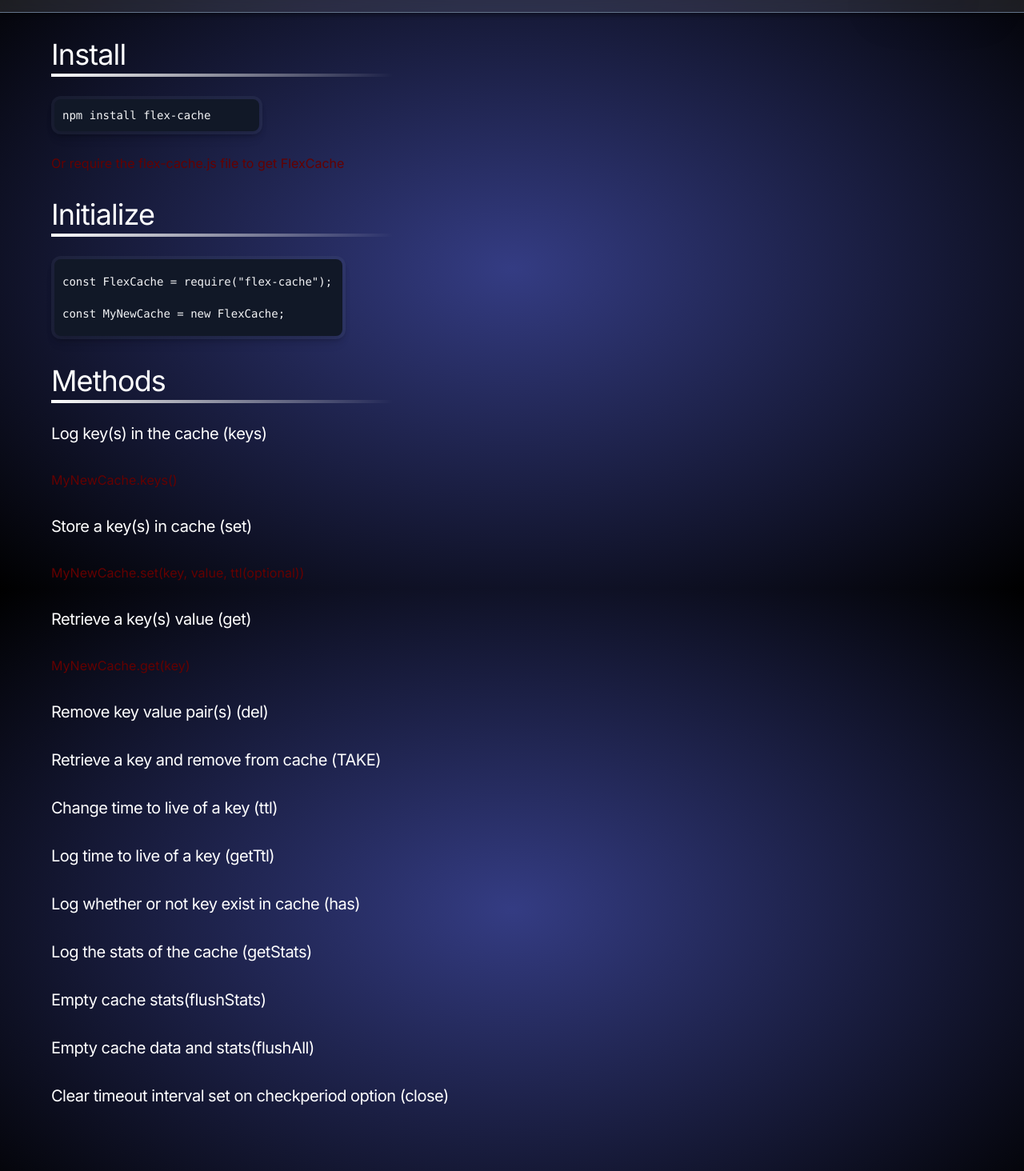
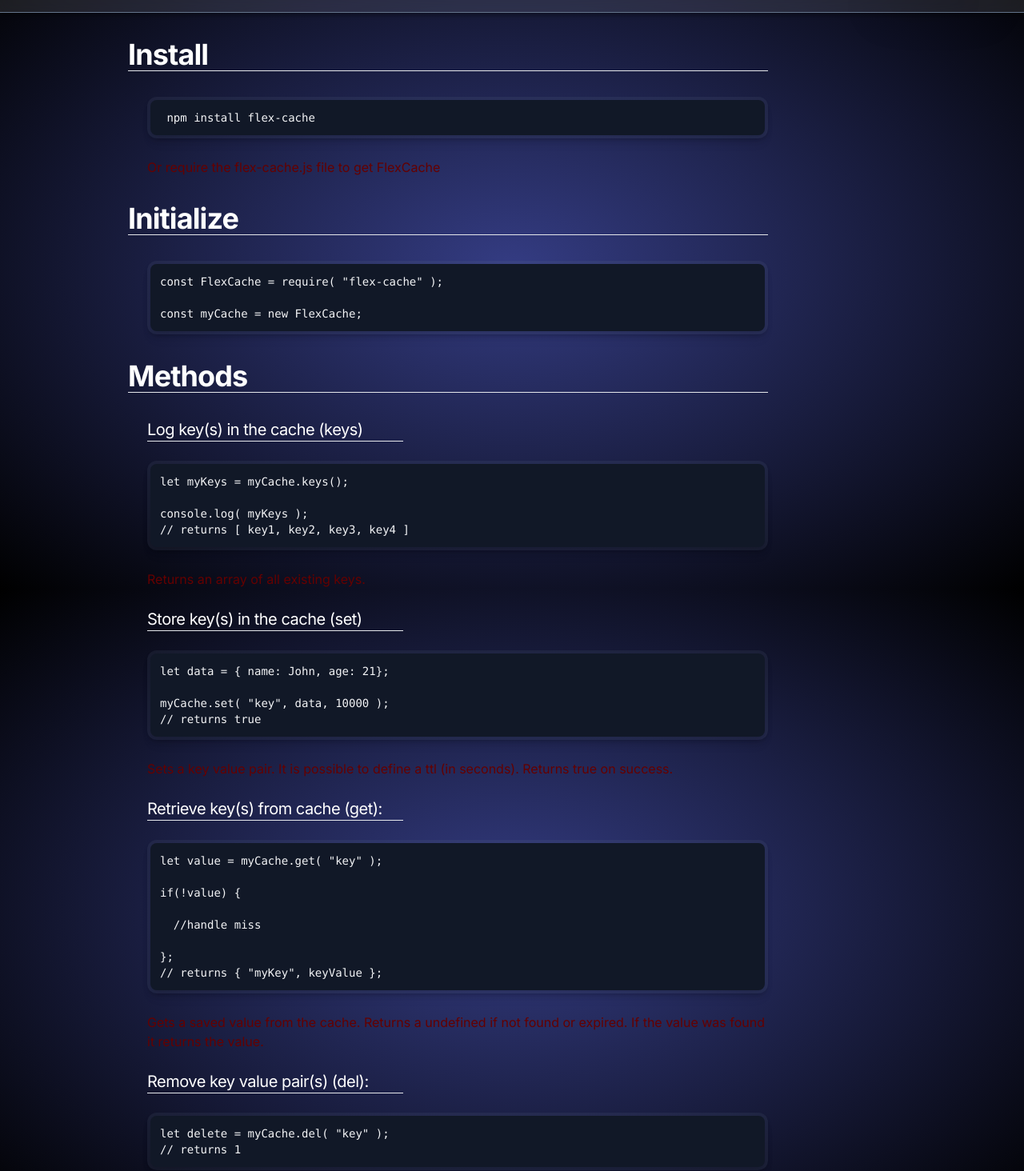
Before and after one commit to oslabs-beta/flexcache, a Next.js app in the folder my-app/: page /docs in a window 1280 px wide. Shown: the part 64-1528 px from the top of the page at 80% size. Built offline with nearby package versions, Linux system fonts and the light colour scheme.

Commit message:
docfinished needs review from team for approval

```diff
--- a/my-app/src/app/(pages)/docs/page.tsx
+++ b/my-app/src/app/(pages)/docs/page.tsx
@@ -2,65 +2,311 @@ import React from "react";
 
 export default function Page() {
 	return (
-		<div className="pl-16">
-			<p className="my-8 text-6xl tracking-tight text-white sm:text-4xl">
+		<div style={{paddingLeft: "10rem", maxWidth: "60rem", width: "auto"}}>
+			<h2 className="my-8 font-bold tracking-tight text-white sm:text-4xl">
 				Install
-				<div className="absolute mt-1 w-1/3 h-1 bg-gradient-to-r from-white to-transparent"></div>
-			</p>
-				<div className="p-1 bg-slate-500/[.12] rounded-xl shadow-md" style={{ width: "16.5rem" }}>
-          <div className="bg-gray-900 h-10 w-64 rounded-lg shadow-lg relative">
-            <pre className="text-gray-100 text-sm" style={{
-              fontFamily: "Menlo, monospace",
-              position: "relative",
-              top: "50%",
-              transform: "translateY(-50%)",
-              left: "10px"
-            }}>
-              npm install flex-cache
+				<hr style={{width: "auto"}}/>
+			</h2>
+			<div className="ml-6">
+				<div className="p-1 bg-slate-500/[.12] rounded-xl shadow-md" style={{ width: "auto"}}>
+  				<div className="bg-gray-900 rounded-lg shadow-lg relative">
+        		<pre className="text-gray-100 text-sm p-3"> npm install flex-cache </pre>
+    			</div>
+	    	</div>
+					<br />
+					<p>Or require the flex-cache.js file to get FlexCache</p>
+				</div>
+			<h2 className="my-8 font-bold tracking-tight text-white sm:text-4xl">
+				Initialize
+				<hr style={{width: "auto"}}/>
+			</h2>
+			<div className="ml-6">
+				<div className="p-1 bg-slate-500/[.12] rounded-xl shadow-md" style={{ width: "auto"}}>
+  				<div className="bg-gray-900 rounded-lg shadow-lg relative">
+        		<pre className="text-gray-100 text-sm p-3">
+						const FlexCache = require( "flex-cache" );
+						<br />
+						<br />
+						const myCache = new FlexCache;
+						</pre>
+    			</div>
+    		</div>
+			</div>
+			<h2 className="my-8 font-bold tracking-tight text-white sm:text-4xl">
+				Methods
+				<hr style={{width: "auto"}}/>
+			</h2>
+			<div className="ml-6">
+			{/* keys */}
+				<span className="my-8 tracking-tight text-white sm:text-xl">Log key(s) in the cache (keys)</span>
+					<hr style={{maxWidth: "20rem"}}/>
+					<br />
+					<div className="p-1 bg-slate-500/[.12] rounded-xl shadow-md" style={{ width: "auto"}}>
+  					<div className="bg-gray-900 rounded-lg shadow-lg relative">
+        			<pre className="text-gray-100 text-sm p-3">
+								<code>
+									let myKeys = myCache.keys();
+									<br />
+									<br />
+									console.log( myKeys );
+									<br />
+									// returns [ key1, key2, key3, key4 ]
+								</code>
 							</pre>
     				</div>
     			</div>
 					<br />
-			<p>Or require the flex-cache.js file to get FlexCache</p>
-			<p className="my-8 text-6xl tracking-tight text-white sm:text-4xl">
-				Initialize
-				<div className="absolute mt-1 w-1/3 h-1 bg-gradient-to-r from-white to-transparent"></div>
-			</p>
-			<div className="p-1 bg-slate-500/[.12] rounded-xl shadow-md" style={{ width: "23rem" }}>
-          <div className="bg-gray-900 rounded-lg shadow-lg relative" style={{ height: "6rem", width: "22.5rem" }}>
-            <pre className="text-gray-100 text-sm" style={{
-              fontFamily: "Menlo, monospace",
-              position: "relative",
-              top: "50%",
-              transform: "translateY(-50%)",
-              left: "10px"
-            }}>
-							const FlexCache = require("flex-cache");
+					<span>Returns an array of all existing keys.</span>
+				{/* set */}
 					<br />
 					<br />
-							const MyNewCache = new FlexCache;
+					<span className="my-8 tracking-tight text-white sm:text-xl">Store key(s) in the cache (set)</span>
+						<hr style={{maxWidth: "20rem"}}/>
+						<br />
+						<div className="p-1 bg-slate-500/[.12] rounded-xl shadow-md" style={{ width: "auto"}}>
+  						<div className="bg-gray-900 rounded-lg shadow-lg relative">
+        				<pre className="text-gray-100 text-sm p-3">
+									<code>
+									let data = &#123; name: John, age: 21&#125;;
+									<br />
+									<br />
+									myCache.set( "key", data, 10000 );
+									<br />
+									// returns true
+									</code>
 								</pre>
     					</div>
 						</div>
-			<p className="my-8 text-6xl tracking-tight text-white sm:text-4xl">
-				Methods
-				<div className="absolute mt-1 w-1/3 h-1 bg-gradient-to-r from-white to-transparent"></div>
-			</p>
-			<p className="my-8 text-6xl tracking-tight text-white sm:text-xl">Log key(s) in the cache (keys)</p>
-			  <p>MyNewCache.keys()</p>
-			<p className="my-8 text-6xl tracking-tight text-white sm:text-xl">Store a key(s) in cache (set)</p>
-				<p>MyNewCache.set(key, value, ttl(optional))</p>
-			<p className="my-8 text-6xl tracking-tight text-white sm:text-xl">Retrieve a key(s) value (get)</p>
-				<p>MyNewCache.get(key)</p>
-			<p className="my-8 text-6xl tracking-tight text-white sm:text-xl">Remove key value pair(s) (del)</p>
-			<p className="my-8 text-6xl tracking-tight text-white sm:text-xl">Retrieve a key and remove from cache (TAKE)</p>
-			<p className="my-8 text-6xl tracking-tight text-white sm:text-xl">Change time to live of a key (ttl)</p>
-			<p className="my-8 text-6xl tracking-tight text-white sm:text-xl">Log time to live of a key (getTtl)</p>
-			<p className="my-8 text-6xl tracking-tight text-white sm:text-xl">Log whether or not key exist in cache (has)</p>
-			<p className="my-8 text-6xl tracking-tight text-white sm:text-xl">Log the stats of the cache (getStats)</p>
-			<p className="my-8 text-6xl tracking-tight text-white sm:text-xl">Empty cache stats(flushStats)</p>
-			<p className="my-8 text-6xl tracking-tight text-white sm:text-xl">Empty cache data and stats(flushAll)</p>
-			<p className="my-8 text-6xl tracking-tight text-white sm:text-xl">Clear timeout interval set on checkperiod option (close)</p>
+					<br />
+					<span>Sets a key value pair. It is possible to define a ttl (in seconds). Returns true on success.</span>
+				{/* get */}
+					<br />
+					<br />
+					<span className="my-8 tracking-tight text-white sm:text-xl">Retrieve key(s) from cache (get):</span>
+						<hr style={{maxWidth: "20rem"}}/>
+						<br />
+						<div className="p-1 bg-slate-500/[.12] rounded-xl shadow-md" style={{ width: "auto"}}>
+							<div className="bg-gray-900 rounded-lg shadow-lg relative">
+								<pre className="text-gray-100 text-sm p-3">
+									<code>
+									let value = myCache.get( "key" );
+									<br />
+									<br />
+									if(!value) &#123; <br /><br />  //handle miss <br /><br />&#125;; <br />// returns &#123; "myKey", keyValue &#125;;
+									</code>
+								</pre>
+							</div>
+						</div>
+					<br />
+					<span>Gets a saved value from the cache. Returns a undefined if not found or expired. If the value was found it returns the value.</span>
+				{/* remove */}
+					<br />
+					<br />
+					<span className="my-8 tracking-tight text-white sm:text-xl">Remove key value pair(s) (del):</span>
+						<hr style={{maxWidth: "20rem"}}/>
+						<br />
+						<div className="p-1 bg-slate-500/[.12] rounded-xl shadow-md" style={{ width: "auto"}}>
+  						<div className="bg-gray-900 rounded-lg shadow-lg relative">
+        				<pre className="text-gray-100 text-sm p-3">
+									<code>
+										let delete = myCache.del( "key" );
+										<br />
+										// returns 1
+									</code>
+								</pre>
+    					</div>
+    				</div>
+						<br />
+						<span>Delete a key. Returns the number of deleted entries. A delete will never fail.</span>
+				{/* take */}
+					<span className="my-8 tracking-tight text-white sm:text-xl">Retrieve a key and remove from cache (take):</span>
+						<hr style={{maxWidth: "20rem"}}/>
+						<br />
+						<div className="p-1 bg-slate-500/[.12] rounded-xl shadow-md" style={{ width: "auto"}}>
+  						<div className="bg-gray-900 rounded-lg shadow-lg relative">
+        				<pre className="text-gray-100 text-sm p-3">
+									<code>
+										let value = myCache.take( "key" );
+										<br />
+										// returns key value but also deletes key
+									</code>
+								</pre>
+    					</div>
+    				</div>
+						<br />
+						<span>Gets a saved value from the cache. Returns a undefined if not found or expired. If the value was found it returns the value.</span>
+				{/* ttl */}
+					<br />
+					<br />
+					<span className="my-8 tracking-tight text-white sm:text-xl">Change time to live of a key (ttl):</span>
+						<hr style={{maxWidth: "20rem"}}/>
+						<br />
+						<div className="p-1 bg-slate-500/[.12] rounded-xl shadow-md" style={{ width: "auto"}}>
+  						<div className="bg-gray-900 rounded-lg shadow-lg relative">
+        				<pre className="text-gray-100 text-sm p-3">
+									<code>
+										let changeTtl1 = myCache.ttl( "exsitent_Key", 100 );
+										<br />
+										// returns true
+										<br />
+										<br />
+										let changeTtl2 = myCache.ttl( "non-Exsitent_Key", 100 );
+										<br />
+										// returns false
+									</code>
+								</pre>
+    					</div>
+    				</div>
+						<br />
+						<p>Redefine the ttl of a key. Returns true if the key has been found and changed. Otherwise returns false. If the ttl-argument isn't passed the default-TTL will be used.</p>
+						<br />
+						<p>The key will be deleted when passing in a ttl &lt; 0.</p>
+				{/*get TTL*/}
+				<br />
+				<span className="my-8 tracking-tight text-white sm:text-xl">Log time to live of a key (getTtl):</span>
+					<hr style={{maxWidth: "20rem"}}/>
+					<br />
+					<div className="p-1 bg-slate-500/[.12] rounded-xl shadow-md" style={{ width: "auto"}}>
+						<div className="bg-gray-900 rounded-lg shadow-lg relative">
+							<pre className="text-gray-100 text-sm p-3">
+								<code>
+									let value = myCache.take( "key" );
+									<br />
+									<br />
+									// returns key value but also deletes key
+								</code>
+							</pre>
+						</div>
+					</div>
+					<br />
+					<p>Receive the ttl of a key. You will get:</p>
+					<br />
+					<p> - undefined if the key does not exist</p>
+					<p> - 0 if this key has no ttl</p>
+					<p> - a timestamp in ms representing the time at which the key will expire</p>
+				{/*has*/}
+				<br />
+				<br />
+				<span className="my-8 tracking-tight text-white sm:text-xl">Check if key exist in cache (has):</span>
+					<hr style={{maxWidth: "20rem"}}/>
+					<br />
+					<div className="p-1 bg-slate-500/[.12] rounded-xl shadow-md" style={{ width: "auto"}}>
+						<div className="bg-gray-900 rounded-lg shadow-lg relative">
+							<pre className="text-gray-100 text-sm p-3">
+								<code>
+									let value = myCache.take( "key" );
+									<br />
+									<br />
+									// returns key value but also deletes key
+								</code>
+							</pre>
+						</div>
+					</div>
+					<br />
+					<p>Returns boolean indicating if the key is cached.</p>
+				{/*getStats*/}
+				<br />
+				<br />
+				<span className="my-8 tracking-tight text-white sm:text-xl">Statistics (getStats):</span>
+					<hr style={{maxWidth: "20rem"}}/>
+					<br />
+					<div className="p-1 bg-slate-500/[.12] rounded-xl shadow-md" style={{ width: "auto"}}>
+						<div className="bg-gray-900 rounded-lg shadow-lg relative">
+							<pre className="text-gray-100 text-sm p-3">
+								<code>
+									<p>myCache.getStats();</p>
+									<br />
+									/*
+									<p>   &#123;</p>
+									<p>     hits: 0   //global hit count</p>
+									<p>     misses: 0   //global miss count</p>
+									<p>     keys: 0   //global key count</p>
+									<p>     ksize: 0   //global key size count in approximately bytes</p>
+									<p>     vsize: 0   //value size count in approximately bytes</p>
+									<p>   &#125;</p>
+									*/
+								</code>
+							</pre>
+						</div>
+					</div>
+					<br />
+					<p>Returns the statistics.</p>
+				{/*flushStats*/}
+				<br />
+				<br />
+				<span className="my-8 tracking-tight text-white sm:text-xl">Clear cache stats (flushStats):</span>
+					<hr style={{maxWidth: "20rem"}}/>
+					<br />
+					<div className="p-1 bg-slate-500/[.12] rounded-xl shadow-md" style={{ width: "auto"}}>
+						<div className="bg-gray-900 rounded-lg shadow-lg relative">
+							<pre className="text-gray-100 text-sm p-3">
+								<code>
+								<p>myCache.flushStats();</p>
+								<br />
+								<p>myCache.getStats();</p>
+									<br />
+									/*
+									<p>   &#123;</p>
+									<p>     hits: 0   //global hit count</p>
+									<p>     misses: 0   //global miss count</p>
+									<p>     keys: 0   //global key count</p>
+									<p>     ksize: 0   //global key size count in approximately bytes</p>
+									<p>     vsize: 0   //value size count in approximately bytes</p>
+									<p>   &#125;</p>
+									*/
+								</code>
+							</pre>
+						</div>
+					</div>
+					<br />
+					<p>Flush the stats.</p>
+				{/*flushAll*/}
+				<br />
+				<br />
+				<span className="my-8 tracking-tight text-white sm:text-xl">Reset cache data/stats(flushAll):</span>
+					<hr style={{maxWidth: "20rem"}}/>
+					<br />
+					<div className="p-1 bg-slate-500/[.12] rounded-xl shadow-md" style={{ width: "auto"}}>
+						<div className="bg-gray-900 rounded-lg shadow-lg relative">
+							<pre className="text-gray-100 text-sm p-3">
+								<code>
+								<p>myCache.flushAll();</p>
+								<br />
+								<p>myCache.getStats();</p>
+									<br />
+									/*
+									<p>   &#123;</p>
+									<p>     hits: 0   //global hit count</p>
+									<p>     misses: 0   //global miss count</p>
+									<p>     keys: 0   //global key count</p>
+									<p>     ksize: 0   //global key size count in approximately bytes</p>
+									<p>     vsize: 0   //value size count in approximately bytes</p>
+									<p>   &#125;</p>
+									*/
+								</code>
+							</pre>
+						</div>
+					</div>
+					<br />
+					<p>Flush all data.</p>
+				{/*close*/}
+				<br />
+				<br />
+				<span className="my-8 tracking-tight text-white sm:text-xl">Close the cache(close):</span>
+					<hr style={{maxWidth: "20rem"}}/>
+					<br />
+					<div className="p-1 bg-slate-500/[.12] rounded-xl shadow-md" style={{ width: "auto"}}>
+						<div className="bg-gray-900 rounded-lg shadow-lg relative">
+							<pre className="text-gray-100 text-sm p-3">
+								<code>
+									<p>myCache.close();</p>
+								</code>
+							</pre>
+						</div>
+					</div>
+					<br />
+					<p>This will clear the interval timeout which is set on check period option.</p>
+				</div> {/*marginLeft div*/}
 		</div>
   );
 };
```
Lines whose indentation alone changed are shown as unchanged.
